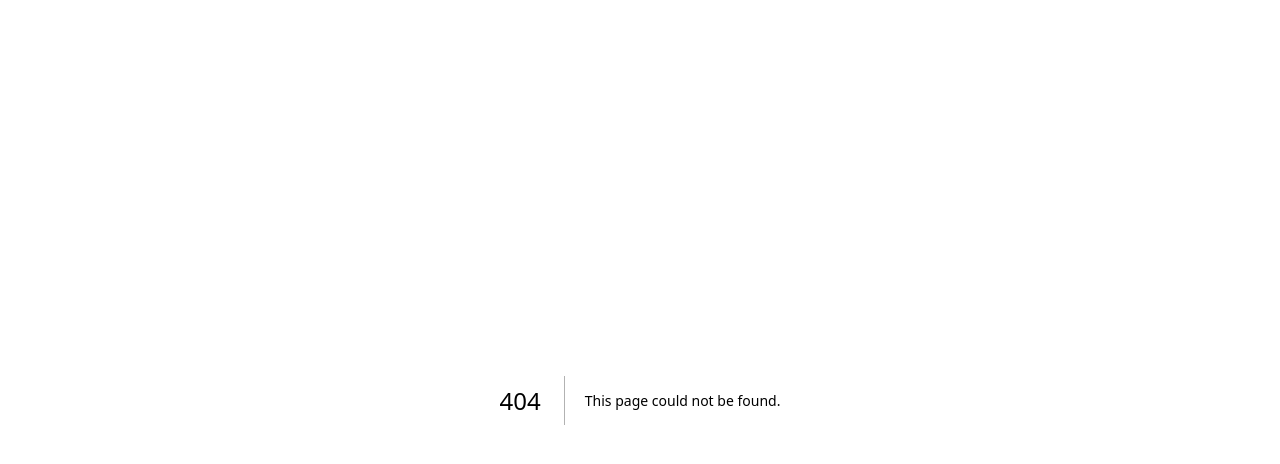
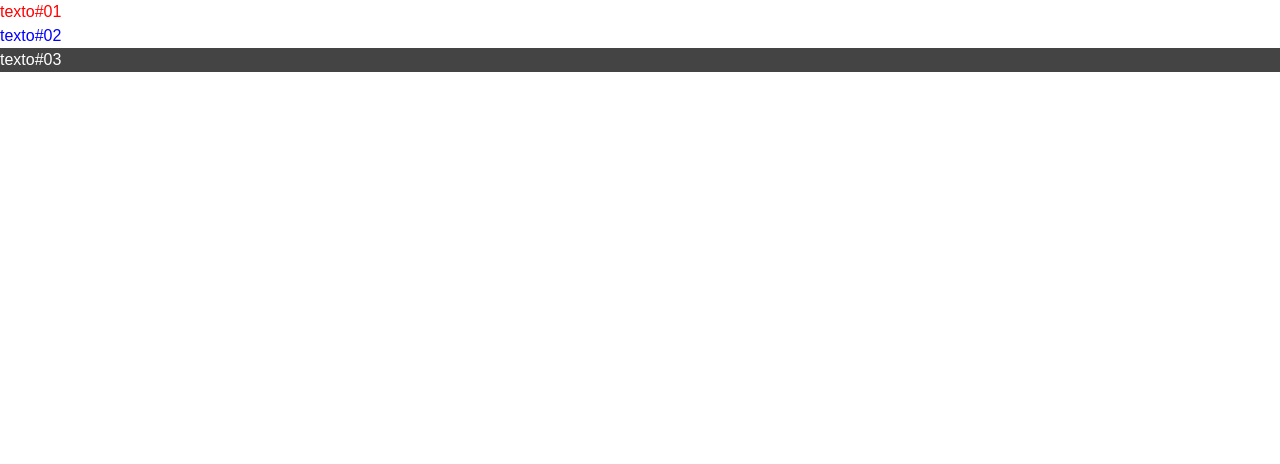
Before and after one commit to ivanProgramador/exercicios, a Next.js app: page /css/integracao1 in a window 1280 px wide. Before the commit this address had no page. Shown: the top 464 px of the page. Built offline with nearby package versions, Linux system fonts and the light colour scheme.

Commit message:
integration between the component and css with next js

```diff
--- a/pages/_app.tsx
+++ b/pages/_app.tsx
@@ -1,4 +1,5 @@
 import "@/styles/globals.css";
+import "./css/integracao1.css";
 import type { AppProps } from "next/app";
 
 export default function App({ Component, pageProps }: AppProps) {
--- /dev/null
+++ b/pages/css/integracao1.css
@@ -0,0 +1,10 @@
+.vermelha{
+    color: red;
+}
+.azul{
+    color: blue;
+}
+.branca{
+    background-color: #444;
+    color:white;
+}
--- /dev/null
+++ b/pages/css/integracao1.jsx
@@ -0,0 +1,9 @@
+export default function integracao(){
+    return(
+        <>
+         <h1 className="vermelha" >texto#01</h1>
+         <h1 className="azul">texto#02</h1>
+         <h1 className="branca" >texto#03</h1>
+        </>
+    );
+}
--- a/pages/index.tsx
+++ b/pages/index.tsx
@@ -1,5 +1,6 @@
 import Image from "next/image";
 import localFont from "next/font/local";
+
 
 const geistSans = localFont({
   src: "./fonts/GeistVF.woff",
```
Also changed, not shown: anotacoes/notas.txt.
